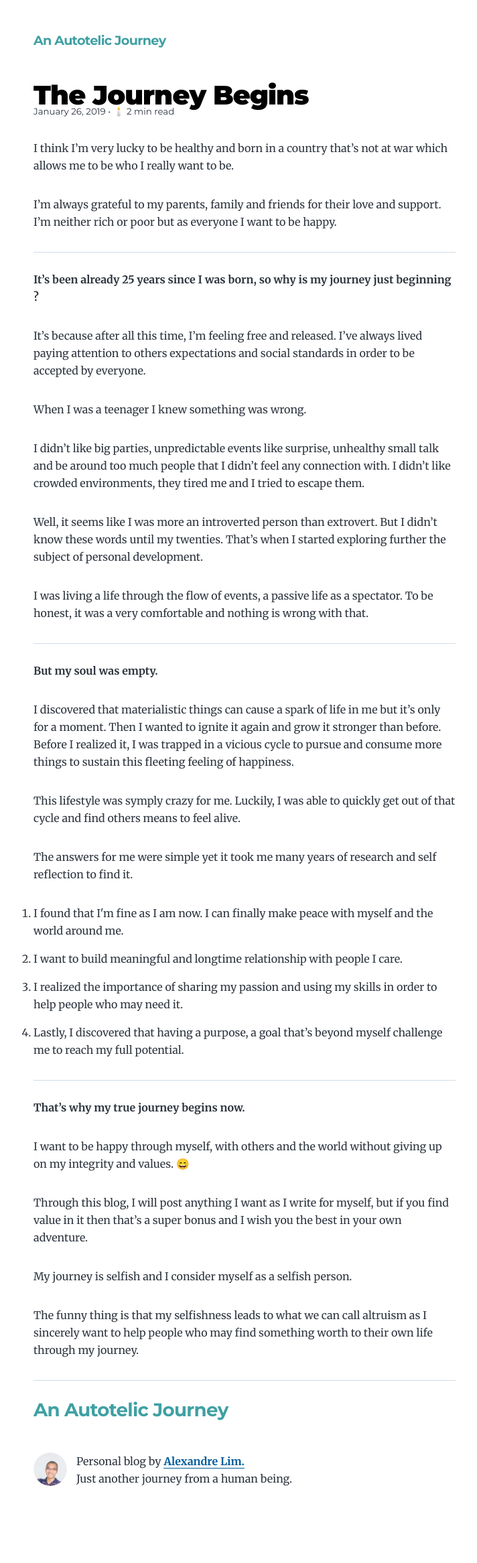
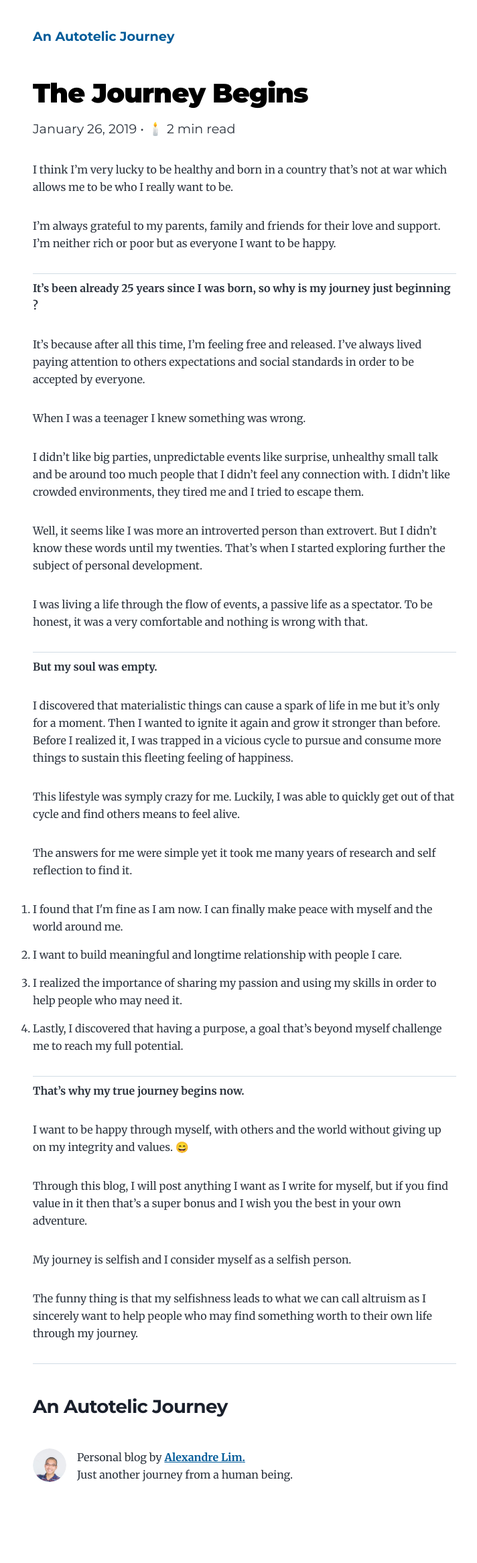
Before and after one commit to Wraithraiser/autotelic-journey, a Gatsby site: page /journey-begins/ in a window 1280 px wide. Shown: the whole page at 67% size, without its empty margins (275-987 px from the left). Built offline with nearby package versions, Linux system fonts and the light colour scheme; Gatsby itself is replaced by a stand-in of ours; some packages are replaced by stand-ins of ours.

Commit message:
chore(typography): remove typography

```diff
--- a/gatsby-config.js
+++ b/gatsby-config.js
@@ -72,11 +72,5 @@ module.exports = {
       },
     },
     `gatsby-plugin-react-helmet`,
-    {
-      resolve: `gatsby-plugin-typography`,
-      options: {
-        pathToConfigModule: `src/utils/typography`,
-      },
-    },
   ],
 };
--- a/package.json
+++ b/package.json
@@ -15,7 +15,6 @@
     "gatsby-plugin-manifest": "^2.0.5",
     "gatsby-plugin-react-helmet": "^3.0.0",
     "gatsby-plugin-sharp": "^2.0.16",
-    "gatsby-plugin-typography": "^2.2.0",
     "gatsby-remark-copy-linked-files": "^2.0.5",
     "gatsby-remark-images": "^2.0.6",
     "gatsby-remark-prismjs": "^3.0.0",
@@ -30,11 +29,8 @@
     "react": "^16.5.1",
     "react-dom": "^16.5.1",
     "react-helmet": "^5.2.0",
-    "react-typography": "^0.16.13",
     "typeface-merriweather": "0.0.43",
-    "typeface-montserrat": "0.0.43",
-    "typography": "^0.16.17",
-    "typography-theme-wordpress-2016": "^0.15.10"
+    "typeface-montserrat": "0.0.43"
   },
   "devDependencies": {
     "eslint": "^4.19.1",
--- a/src/components/Bio.js
+++ b/src/components/Bio.js
@@ -1,8 +1,6 @@
 import React from 'react';
 import { useStaticQuery, graphql } from 'gatsby';
 import Image from 'gatsby-image';
-
-import { rhythm } from '../utils/typography';
 
 const Bio = () => {
   const data = useStaticQuery(graphql`
@@ -31,24 +29,12 @@ const Bio = () => {
   const avatar = data?.avatar?.childImageSharp?.fixed;
 
   return (
-    <div
-      className="bio"
-      style={{
-        display: `flex`,
-        marginBottom: rhythm(2.5),
-      }}
-    >
+    <div className="bio">
       {avatar && (
         <Image
           fixed={avatar}
           alt={author}
           className="bio-avatar"
-          style={{
-            marginRight: rhythm(1 / 2),
-            marginBottom: 0,
-            minWidth: 50,
-            borderRadius: `100%`,
-          }}
           imgStyle={{
             borderRadius: `50%`,
           }}
--- a/src/components/Layout.js
+++ b/src/components/Layout.js
@@ -1,7 +1,5 @@
 import React from 'react';
 import { Link } from 'gatsby';
-
-import { rhythm, scale } from '../utils/typography';
 
 const Layout = ({ location, title, children }) => {
   const rootPath = `${__PATH_PREFIX__}/`;
@@ -10,60 +8,20 @@ const Layout = ({ location, title, children }) => {
 
   if (isRootPath) {
     header = (
-      <h1
-        className="main-heading"
-        style={{
-          ...scale(1.0),
-          marginBottom: rhythm(1.5),
-          marginTop: 0,
-        }}
-      >
-        <Link
-          style={{
-            boxShadow: `none`,
-            textDecoration: `none`,
-            color: `inherit`,
-          }}
-          to="/"
-        >
-          {title}
-        </Link>
+      <h1 className="main-heading">
+        <Link to="/">{title}</Link>
       </h1>
     );
   } else {
     header = (
-      <h3
-        style={{
-          fontFamily: `Montserrat, sans-serif`,
-          marginTop: 0,
-        }}
-      >
-        <Link
-          className="header-link-home"
-          style={{
-            boxShadow: `none`,
-            textDecoration: `none`,
-            color: `#3fa0a3`,
-          }}
-          to="/"
-        >
-          {title}
-        </Link>
-      </h3>
+      <Link className="header-link-home" to="/">
+        {title}
+      </Link>
     );
   }
 
   return (
-    <div
-      className="global-wrapper"
-      data-is-root-path={isRootPath}
-      style={{
-        marginLeft: `auto`,
-        marginRight: `auto`,
-        maxWidth: rhythm(24),
-        padding: `${rhythm(1.5)} ${rhythm(3 / 4)}`,
-      }}
-    >
+    <div className="global-wrapper" data-is-root-path={isRootPath}>
       <header className="global-header">{header}</header>
       <main>{children}</main>
     </div>
--- a/src/templates/blog-post.js
+++ b/src/templates/blog-post.js
@@ -4,7 +4,6 @@ import { Link, graphql } from 'gatsby';
 import Bio from '../components/Bio';
 import Layout from '../components/Layout';
 import SEO from '../components/seo';
-import { rhythm, scale } from '../utils/typography';
 import { formatReadingTime } from '../utils/helpers';
 
 const BlogPostTemplate = ({ data, location }) => {
@@ -25,14 +24,7 @@ const BlogPostTemplate = ({ data, location }) => {
       >
         <header>
           <h1 itemProp="headline">{post.frontmatter.title}</h1>
-          <p
-            style={{
-              ...scale(-1 / 5),
-              display: `block`,
-              marginBottom: rhythm(1),
-              marginTop: rhythm(-1),
-            }}
-          >
+          <p>
             {post.frontmatter.date}
             {` • ${formatReadingTime(post.timeToRead)}`}
           </p>
@@ -41,27 +33,9 @@ const BlogPostTemplate = ({ data, location }) => {
           dangerouslySetInnerHTML={{ __html: post.html }}
           itemProp="articleBody"
         />
-        <hr
-          style={{
-            marginBottom: rhythm(1),
-          }}
-        />
-        <h3
-          style={{
-            fontFamily: 'Montserrat, sans-serif',
-            marginTop: rhythm(0.25),
-          }}
-        >
-          <Link
-            style={{
-              boxShadow: 'none',
-              textDecoration: 'none',
-              color: '#3fa0a3',
-            }}
-            to={'/'}
-          >
-            An Autotelic Journey
-          </Link>
+        <hr />
+        <h3>
+          <Link to={'/'}>An Autotelic Journey</Link>
         </h3>
         <footer>
           <Bio />
--- a/src/utils/typography.js
+++ /dev/null
@@ -1,26 +0,0 @@
-import Typography from 'typography';
-import Wordpress2016 from 'typography-theme-wordpress-2016';
-
-Wordpress2016.overrideThemeStyles = () => {
-  return {
-    a: {
-      color: '#3fa0a3',
-    },
-    'a.gatsby-resp-image-link': {
-      boxShadow: `none`,
-    },
-  };
-};
-
-delete Wordpress2016.googleFonts;
-
-const typography = new Typography(Wordpress2016);
-
-// Hot reload typography in development.
-if (process.env.NODE_ENV !== `production`) {
-  typography.injectStyles();
-}
-
-export default typography;
-export const rhythm = typography.rhythm;
-export const scale = typography.scale;
```
Also changed, not shown: src/components/Footer.js (+1 -8 lines), src/pages/index.js (+3 -13 lines).
